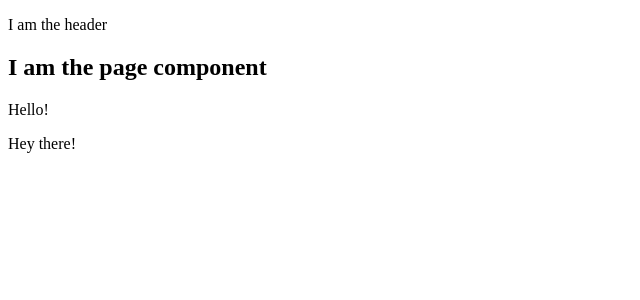
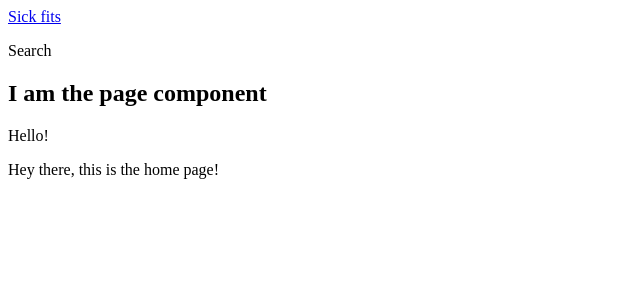
Before and after one commit to islomar/advanced-react-graphql-course, a Next.js app in the folder frontend/: page / in a window 1280 px wide. Shown: the top 300 px of the page, without its empty margins (0-640 px from the left). Built offline with nearby package versions, Linux system fonts and the light colour scheme.

Commit message:
Module 2: add link to home in the Header

```diff
--- a/frontend/components/Header.js
+++ b/frontend/components/Header.js
@@ -1,7 +1,12 @@
 export default function Header() {
   return (
     <header>
-      <p>I am the header</p>
+      <div className="bar">
+        <a href="/">Sick fits</a>
+      </div>
+      <div className="sub-class">
+        <p>Search</p>
+      </div>
     </header>
   );
 }
--- a/frontend/pages/index.js
+++ b/frontend/pages/index.js
@@ -2,7 +2,7 @@ export default function IndexPage() {
   return (
     <>
       <p>Hello!</p>
-      <p>Hey there!</p>
+      <p>Hey there, this is the home page!</p>
     </>
   );
 }
```
